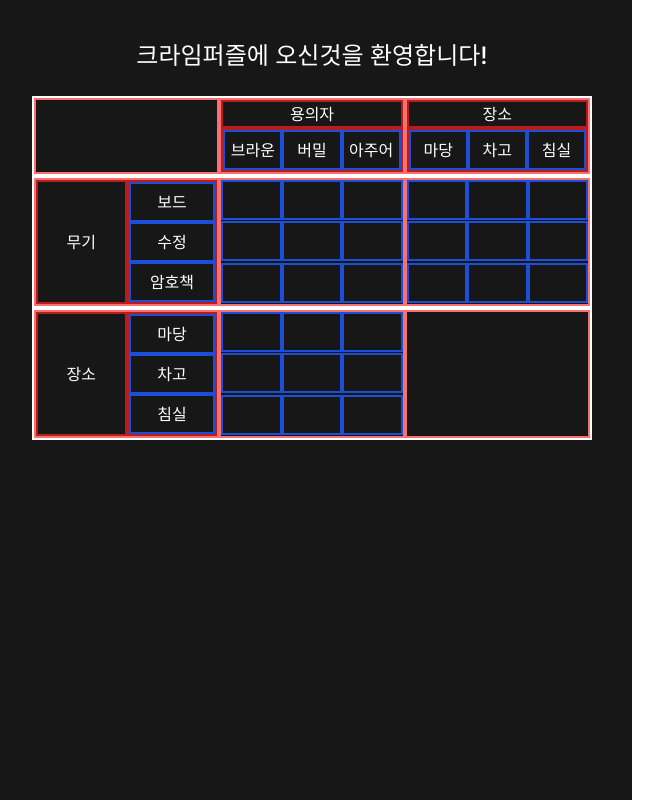
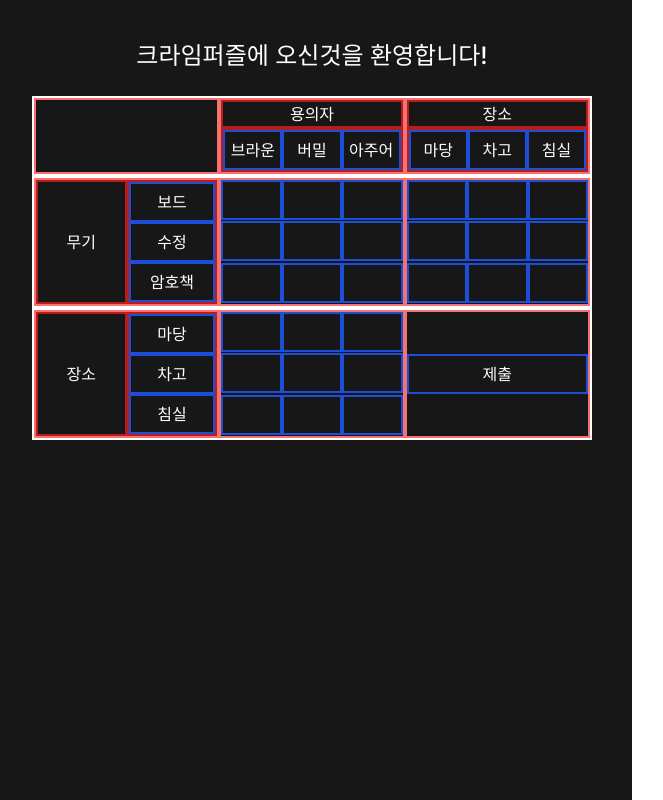
Before and after one commit to volant97/Carrot-Market-Reloaded, a Next.js app: page /crimepuzzle in a window 1280 px wide. Shown: the whole page, without its empty margins (8-671 px from the left). Built offline with nearby package versions, Linux system fonts and the light colour scheme.

Commit message:
[TEST] cp.0.1.1 정답 여부 확인

```diff
--- a/app/crimepuzzle/page.tsx
+++ b/app/crimepuzzle/page.tsx
@@ -1,13 +1,13 @@
 "use client";
 
 import CheckBtn from "@/components/cp/CheckBtn";
-import React, { useState } from "react";
+import React, { useEffect, useState } from "react";
 
 const box1 = "flex w-full border-2 border-white";
 const box2 = "flex w-full border-2 border-red-400";
 const box2_col = "flex flex-col w-full border-2 border-red-400";
 const box2_grid =
-  "grid grid-rows-3 grid-flow-col w-full border-2 border-red-400";
+  "grid grid-cols-3 grid-flow-row w-full border-2 border-red-400";
 const box3 = "flex w-full border-2 border-red-700";
 const box3_col = "flex flex-col w-full border-2 border-red-700";
 const box0 =
@@ -19,6 +19,9 @@ export default function CPPage() {
   const [arr1, setArr1] = useState<number[]>([0, 0, 0, 0, 0, 0, 0, 0, 0]);
   const [arr2, setArr2] = useState<number[]>([0, 0, 0, 0, 0, 0, 0, 0, 0]);
   const [arr3, setArr3] = useState<number[]>([0, 0, 0, 0, 0, 0, 0, 0, 0]);
+  const answer1 = [1, 1, 2, 0, 0, 0, 0, 0, 0];
+  const answer2 = [1, 0, 0, 0, 0, 0, 0, 0, 0];
+  const answer3 = [1, 0, 0, 0, 0, 0, 0, 0, 0];
 
   const increaseValue = (arrNum: number, index: number) => {
     if (arrNum === 1) {
@@ -41,6 +44,22 @@ export default function CPPage() {
           return i === index ? (v === 2 ? (v = 0) : v + 1) : v;
         })
       );
+    }
+  };
+
+  const submitBtnClickHandler = () => {
+    console.log(arr1, arr2, arr3);
+    // 비교 방법1) JSON.stringify(arr1) === JSON.stringify(answer) : 간결함, 다차원 배열 비교
+    // 비교 방법2) arr1.every((v, i) => v === answer[i]) : 성능, 정밀한 비교
+    if (
+      arr1.every((v, i) => v === answer1[i]) &&
+      arr2.every((v, i) => v === answer2[i]) &&
+      arr3.every((v, i) => v === answer3[i])
+    ) {
+      console.log(arr1);
+      console.log("정답");
+    } else {
+      console.log("오답");
     }
   };
 
@@ -124,7 +143,11 @@ export default function CPPage() {
             </div>
 
             {/* 9구역 */}
-            <div className={`${box2_col}`}></div>
+            <div className={`${box2_col} ${center}`}>
+              <button onClick={submitBtnClickHandler} className={`${box0}`}>
+                제출
+              </button>
+            </div>
           </div>
         </div>
       </div>
--- a/components/cp/CheckBtn.tsx
+++ b/components/cp/CheckBtn.tsx
@@ -1,7 +1,7 @@
 import React from "react";
 
 const box0 =
-  "flex justify-center items-center w-full h-10 border-2 border-blue-700";
+  "flex justify-center items-center w-full h-10 border-2 border-blue-700 min-w-10";
 
 interface Props {
   v: number;
@@ -15,7 +15,7 @@ export default function CheckBtn({ v, onClick }: Props) {
   if (v === 2) text = "-";
 
   return (
-    <button className={`${box0} active:bg-blue-600 `} onClick={onClick}>
+    <button className={`${box0} active:bg-blue-600`} onClick={onClick}>
       {text}
     </button>
   );
```
Also changed, not shown: 1 other file (tests, documents, lock files or other folders).
